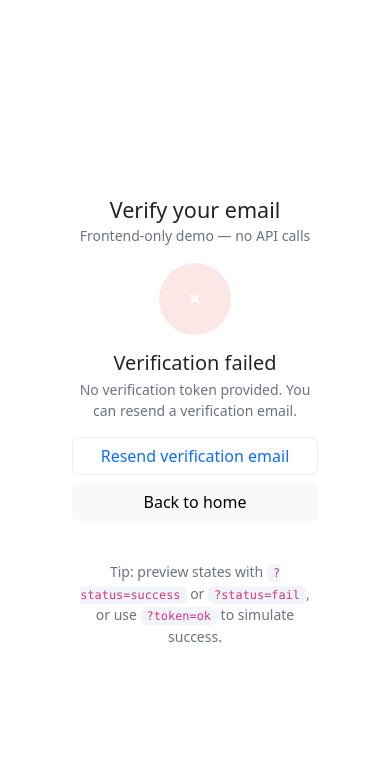
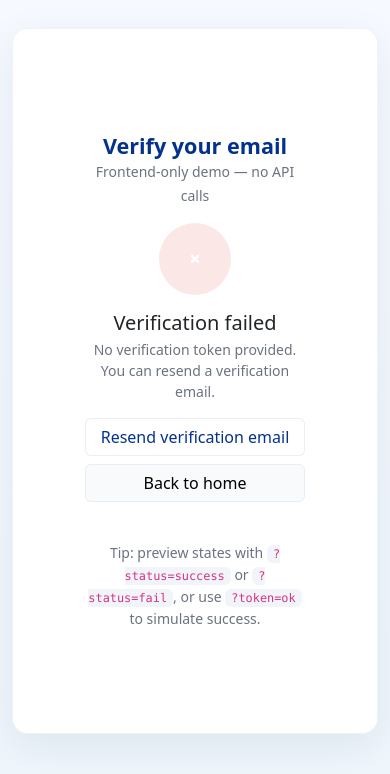
Before and after one commit to arsh321485/tmp-frontend, a Vue app: page /emailauth in a window 390 px wide. Shown: the top 774 px of the page. Built offline with nearby package versions, Linux system fonts and the light colour scheme.

Commit message:
first commit

```diff
--- a/src/views/EmailAuthView.vue
+++ b/src/views/EmailAuthView.vue
@@ -1,39 +1,45 @@
-<!-- VerifyEmailThemeFrontendOnly.vue (UI-only, no API calls) -->
 <template>
   <main class="split-signup min-vh-100 d-flex align-items-stretch">
     <div class="container-fluid px-0">
-      <div class="row gx-0">
-        <!-- LEFT: full-bleed image with overlay -->
+      <div class="row gx-0 justify-content-center">
+
+        <!-- CENTERED CARD -->
+        <div class="col-12 col-xl-10">
+          <div class="card-shell d-flex overflow-hidden rounded-4">
+
+            <!-- LEFT: full-bleed image with overlay (Theme A) -->
             <aside class="col-12 col-lg-6 left-image-panel d-none d-lg-block">
               <div class="left-image-wrapper">
-            <img src="../assets/img/main2.jpg" alt="illustration" class="left-image" />
-            <div class="left-overlay-text">
-              <h1>
-                Verify your email
+                <img src="../assets/img/main.jpg" alt="illustration" class="left-image" />
+                <div class="left-gradient"></div>
+
+                <div class="left-overlay-text" aria-hidden="true">
+                  <h1 class="overlay-title">Verify your email</h1>
                   <p class="overlay-sub">Enter the email associated with your account and we'll send instructions.</p>
-              </h1>
                 </div>
               </div>
             </aside>
 
             <!-- RIGHT: white panel (themed) -->
             <section class="col-12 col-lg-6 right-panel d-flex align-items-center justify-content-center py-5">
-          <div class="right-inner w-100 d-flex flex-column justify-content-center align-items-center">
+              <div class="right-inner w-100 d-flex flex-column justify-content-center align-items-center"
+                style="max-width:520px; min-height:72vh;">
+
                 <!-- header -->
-            <div class="mb-3 ">
-              <h4 class="mb-0">Verify your email</h4>
+                <div class="mb-3 text-center w-100">
+                  <h4 class="mb-0 title">Verify your email</h4>
                   <small class="text-muted">Frontend-only demo — no API calls</small>
                 </div>
 
                 <!-- loading state -->
-            <div v-if="view === 'loading'" class="text-center py-4">
-              <div class="spinner-border text-secondary" role="status" aria-hidden="true"></div>
+                <div v-if="view === 'loading'" class="text-center py-4" role="status" aria-live="polite">
+                  <div class="spinner-border" role="status" aria-hidden="true"></div>
                   <div class="mt-3 small text-muted">Verifying your email…</div>
                 </div>
 
                 <!-- success state -->
-            <div v-else-if="view === 'success'" class="text-center">
-              <div class="icon-circle success mb-3">
+                <div v-else-if="view === 'success'" class="text-center" role="status">
+                  <div class="icon-circle success mb-3" aria-hidden="true">
                     <svg width="28" height="28" viewBox="0 0 24 24" fill="none" aria-hidden="true">
                       <path d="M20 6L9 17l-5-5" stroke="#fff" stroke-width="2" stroke-linecap="round"
                         stroke-linejoin="round" />
@@ -42,13 +48,13 @@
                   <h5 class="mb-1">Email verified</h5>
                   <p class="text-muted small mb-3">Thanks — your email has been verified. You can now sign in.</p>
                   <div class="d-grid" style="width:220px;">
-                <button class="btn btn-success" @click="goToSignin">Sign in</button>
+                    <button class="btn btn-primary" @click="goToSignin">Sign in</button>
                   </div>
                 </div>
 
                 <!-- failure state -->
-            <div v-else class="text-center" style="max-width:420px; width:100%;">
-              <div class="icon-circle fail mb-3">
+                <div v-else class="text-center" style="max-width:420px; width:100%;" role="alert" aria-live="polite">
+                  <div class="icon-circle fail mb-3" aria-hidden="true">
                     <svg width="28" height="28" viewBox="0 0 24 24" fill="none" aria-hidden="true">
                       <path d="M9.5 9.5l5 5M14.5 9.5l-5 5" stroke="#fff" stroke-width="2" stroke-linecap="round" />
                     </svg>
@@ -63,21 +69,23 @@
                   </div>
 
                   <!-- resend form -->
-              <div v-if="mode === 'resend'">
+                  <div v-if="mode === 'resend'" class="w-100">
                     <form @submit.prevent="onResend" novalidate :class="{ 'was-validated': tried }">
                       <div class="mb-3">
-                    <label class="form-label small mb-1">Email</label>
-                    <input v-model.trim="resendEmail" type="email" required class="form-control form-control-sm"
-                      :class="{ 'is-invalid': resendError }" placeholder="you@example.com" />
+                        <label class="form-label small mb-1" for="resendEmail">Email</label>
+                        <input id="resendEmail" v-model.trim="resendEmail" type="email" required
+                          class="form-control form-control-sm" :class="{ 'is-invalid': resendError }"
+                          placeholder="you@example.com" />
                         <div class="invalid-feedback small">{{ resendError }}</div>
                       </div>
 
                       <div class="d-grid gap-2 mb-3">
-                    <button class="btn btn-primary" :disabled="resendLoading">
+                        <button class="btn btn-primary" :disabled="resendLoading" type="submit">
                           <span v-if="resendLoading" class="spinner-border spinner-border-sm me-2"
                             aria-hidden="true"></span>
                           Resend verification email
                         </button>
+
                         <button type="button" class="btn btn-light" @click="mode = 'init'">Cancel</button>
                       </div>
 
@@ -88,11 +96,14 @@
 
                 <div class="mt-4 text-center small text-muted" v-if="showHint">
                   Tip: preview states with <code>?status=success</code> or <code>?status=fail</code>, or use
-              <code>?token=ok</code>
-              to simulate success.
+                  <code>?token=ok</code> to simulate success.
                 </div>
               </div>
             </section>
+
+          </div>
+        </div>
+
       </div>
     </div>
   </main>
@@ -132,7 +143,6 @@ export default {
     // 2) token-based demo: if token == 'ok' -> success, else fail
     if (token) {
       this.view = "loading";
-      // small delay to simulate network
       setTimeout(() => {
         if (token === "ok") {
           this.view = "success";
@@ -190,16 +200,29 @@ export default {
 </script>
 
 <style scoped>
-/* theme-consistent styles */
+/* THEME A — card shell + left image + right panel */
+
+/* page background */
 .split-signup {
-  background: #fff;
+  background: linear-gradient(180deg, #f6f9ff 0%, #eef5fb 100%);
+  padding: 28px 12px;
 }
 
-/* LEFT image */
+/* centered card shell */
+.card-shell {
+  display: flex;
+  border-radius: 18px;
+  overflow: hidden;
+  background: linear-gradient(180deg, rgba(255, 255, 255, 0.96), rgba(255, 255, 255, 0.92));
+  box-shadow: 0 12px 40px rgba(18, 38, 84, 0.08), inset 0 1px 0 rgba(255, 255, 255, 0.6);
+  border: 1px solid rgba(11, 42, 102, 0.06);
+}
+
+/* LEFT image panel */
 .left-image-panel {
   position: relative;
   padding: 0;
-  min-height: 100vh;
+  min-height: 520px;
   overflow: hidden;
 }
 
@@ -210,12 +233,19 @@ export default {
 }
 
 .left-image {
-  position: absolute;
-  inset: 0;
   width: 100%;
   height: 100%;
   object-fit: cover;
   display: block;
+  filter: saturate(1.04) contrast(0.98);
+}
+
+/* left gradient overlay to improve contrast */
+.left-gradient {
+  position: absolute;
+  inset: 0;
+  background: linear-gradient(90deg, rgba(1, 24, 39, 0.45) 0%, rgba(1, 24, 39, 0.12) 40%, rgba(1, 24, 39, 0.02) 100%);
+  pointer-events: none;
 }
 
 .left-overlay-text {
@@ -224,30 +254,30 @@ export default {
   display: flex;
   align-items: center;
   justify-content: center;
-  z-index: 2;
+  flex-direction: column;
   text-align: center;
-  pointer-events: none;
+  padding: 40px;
+  z-index: 3;
+  color: #fff;
 }
 
-.left-overlay-text h1 {
-  color: #fff;
+.overlay-title {
   font-size: 2.1rem;
   font-weight: 700;
-  text-shadow: 0 8px 24px rgba(0, 0, 0, 0.6);
   margin: 0;
-  padding: 0 18px;
+  text-shadow: 0 8px 24px rgba(0, 0, 0, 0.55);
 }
 
-.left-overlay-text .overlay-sub {
+.overlay-sub {
   margin-top: 8px;
+  color: rgba(255, 255, 255, 0.95);
   font-size: 0.95rem;
-  color: rgba(255, 255, 255, 0.95);
 }
 
 /* RIGHT panel */
 .right-panel {
   background: #fff;
-  min-height: 100vh;
+  min-height: 520px;
   padding-left: 48px;
   padding-right: 48px;
   display: flex;
@@ -255,6 +285,7 @@ export default {
   justify-content: center;
 }
 
+/* inner area */
 .right-inner {
   display: flex;
   flex-direction: column;
@@ -263,7 +294,13 @@ export default {
   text-align: center;
 }
 
-/* icons */
+/* title color */
+.title {
+  color: #03318d;
+  font-weight: 700;
+}
+
+/* icon circles */
 .icon-circle {
   width: 72px;
   height: 72px;
@@ -275,8 +312,8 @@ export default {
 }
 
 .icon-circle.success {
-  background: rgba(47, 133, 90, 0.12);
-  color: #2f855a;
+  background: rgba(3, 49, 141, 0.08);
+  color: #03318d;
 }
 
 .icon-circle.fail {
@@ -286,12 +323,22 @@ export default {
 
 /* buttons */
 .btn-primary {
-  background: #2f855a;
+  background: #03318d;
   border: none;
+  color: #fff;
+  font-weight: 600;
+  border-radius: 8px;
 }
 
 .btn-outline-primary {
   border-color: rgba(11, 42, 102, 0.08);
+  background: #fff;
+  color: #03318d;
+}
+
+.btn-light {
+  background: #f8fafc;
+  border: 1px solid #e6eef7;
 }
 
 /* small helpers */
@@ -302,6 +349,8 @@ export default {
 .form-control {
   font-size: 0.95rem;
   padding: 0.42rem 0.6rem;
+  border-radius: 8px;
+  border: 1px solid #e6e9ec;
 }
 
 /* code hint */
@@ -312,8 +361,19 @@ code {
   font-size: 0.85em;
 }
 
+/* spinners */
+.spinner-border {
+  width: 1rem;
+  height: 1rem;
+  border-width: 0.14em;
+}
+
 /* responsive */
 @media (max-width: 991.98px) {
+  .card-shell {
+    flex-direction: column-reverse;
+  }
+
   .left-image-panel {
     display: none;
   }
@@ -324,7 +384,7 @@ code {
     min-height: 60vh;
   }
 
-  .left-overlay-text h1 {
+  .overlay-title {
     font-size: 1.5rem;
   }
 }
```
Also changed, not shown: src/views/ForgetPasswordView.vue (+27 -20 lines). Lines whose indentation alone changed are shown as unchanged.
